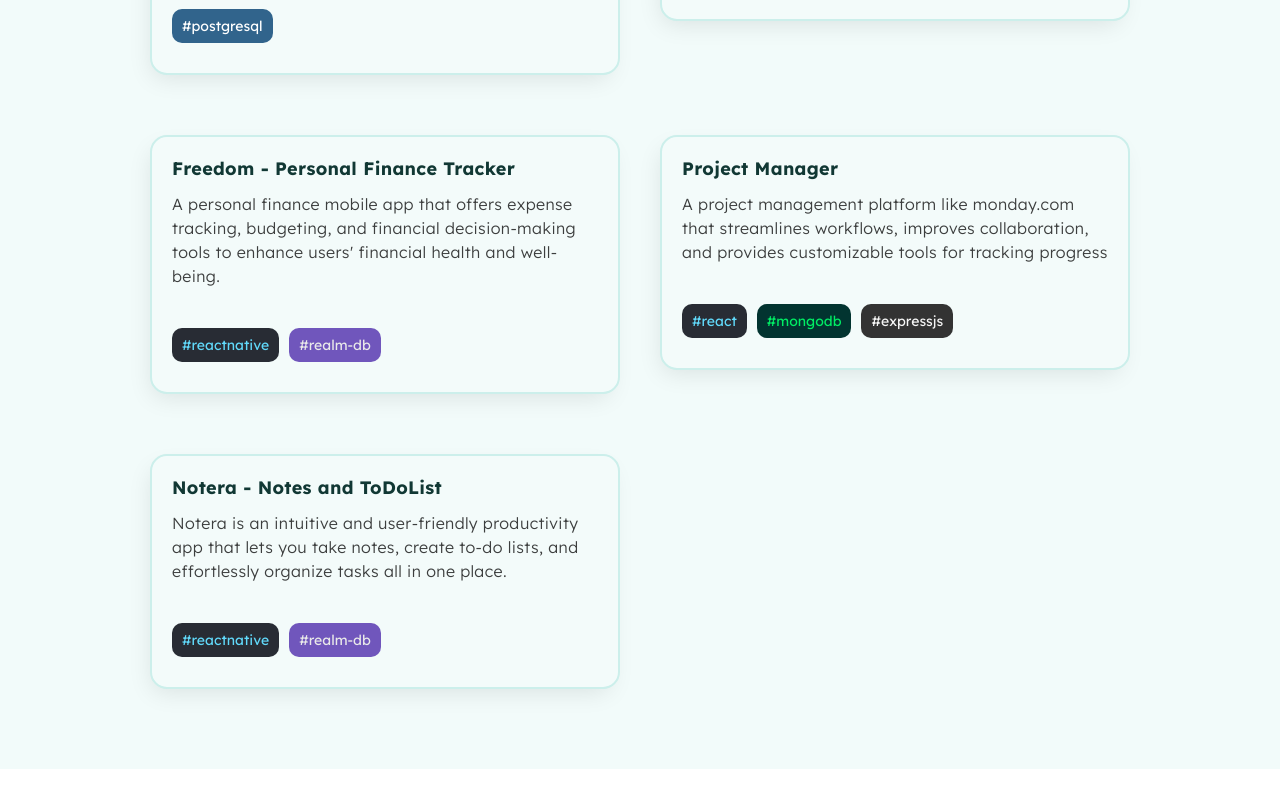
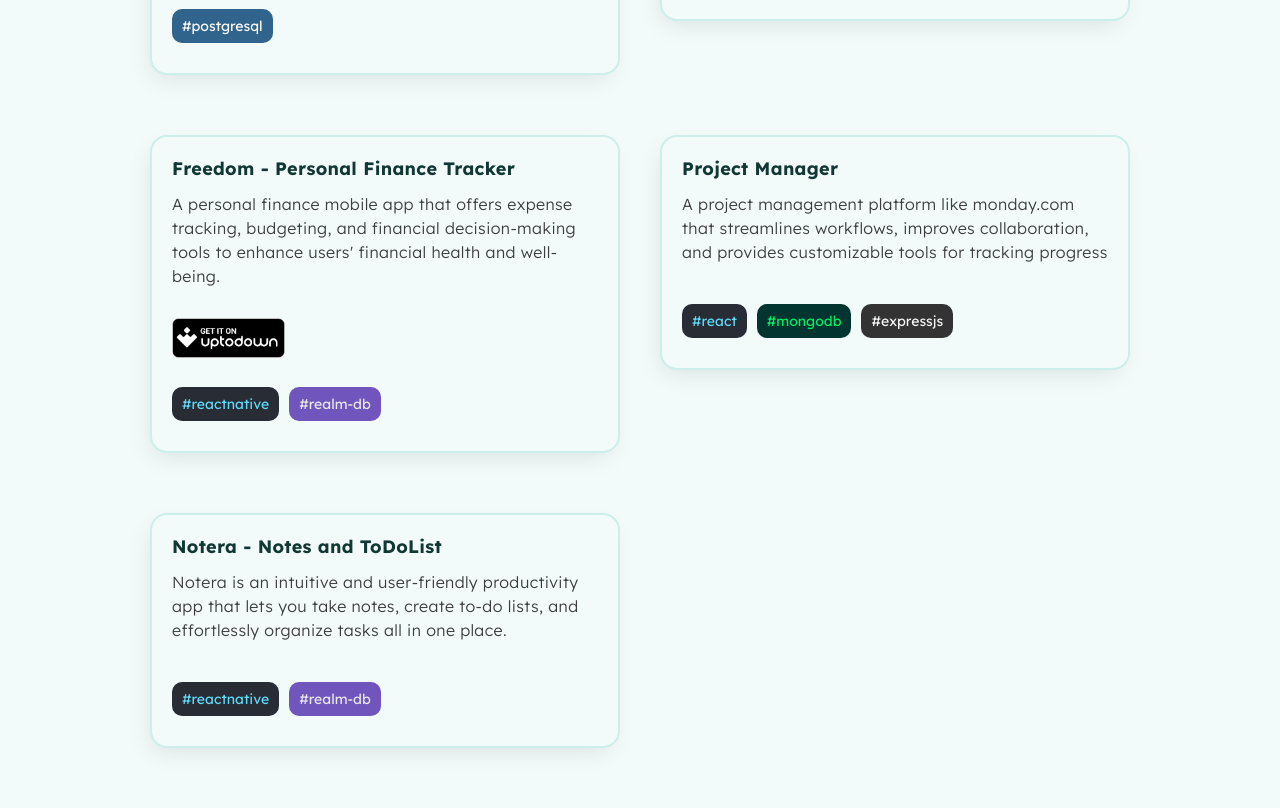
Before and after one commit to brianMunyao/simplefolio, a React (Create React App) app: page / in a window 1280 px wide. Shown: the part 1880-2688 px from the top of the page. Before the commit the page ends 2649 px from the top, so only its background shows below. Built offline with nearby package versions, Linux system fonts and the light colour scheme.

Commit message:
added link to freeddom

```diff
--- a/src/App.js
+++ b/src/App.js
@@ -200,6 +200,8 @@ const projects = [
 		description:
 			"A personal finance mobile app that offers expense tracking, budgeting, and financial decision-making tools to enhance users' financial health and well-being.",
 		img: 'https://res.cloudinary.com/breivaco/image/upload/v1676284888/simplefolio/freedom_l4lfk0.png',
+
+		link: 'https://com-bmksoftware-freedom.en.uptodown.com/',
 	},
 	{
 		name: 'Project Manager',
--- a/src/sections/Projects.js
+++ b/src/sections/Projects.js
@@ -1,6 +1,8 @@
 import React from 'react';
 import styled from 'styled-components';
 import Skill from '../components/Skill';
+
+import download from '../assets/Uptodown.png';
 
 const Projects = ({ projects }) => {
 	return (
@@ -17,6 +19,16 @@ const Projects = ({ projects }) => {
 						<p className="project-name">{p.name}</p>
 
 						<p className="project-desc">{p.description}</p>
+
+						{p.link && (
+							<a href={p.link}>
+								<img
+									className="img"
+									src={download}
+									alt="download"
+								/>
+							</a>
+						)}
 
 						<div className="project-tags">
 							{p.tags.map((tag, i) => (
@@ -91,6 +103,10 @@ const Container = styled.div`
 				flex-wrap: wrap;
 				justify-content: left;
 			}
+			.img {
+				margin-bottom: 15px;
+				height: 40px;
+			}
 		}
 
 		.project {
@@ -140,7 +156,7 @@ const Container = styled.div`
 		}
 	}
 
-	@media (max-width: 470px) {
+	@media (max-width: 650px) {
 		.projects {
 			grid-template-columns: repeat(auto-fill, minmax(290px, 1fr));
 			/* grid-auto-rows: 290px; */
```
Also changed, not shown: src/assets/Uptodown.png (added).
